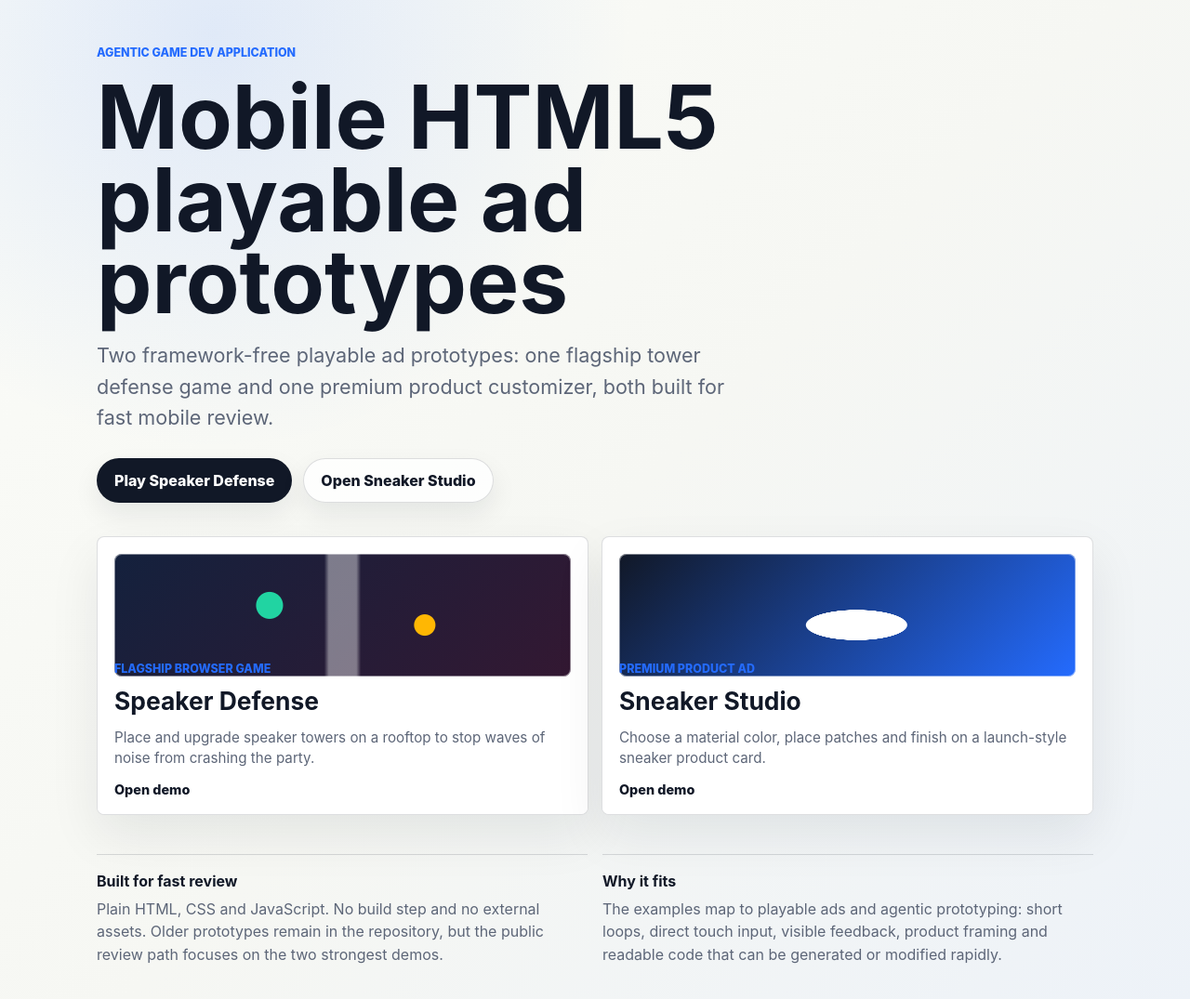
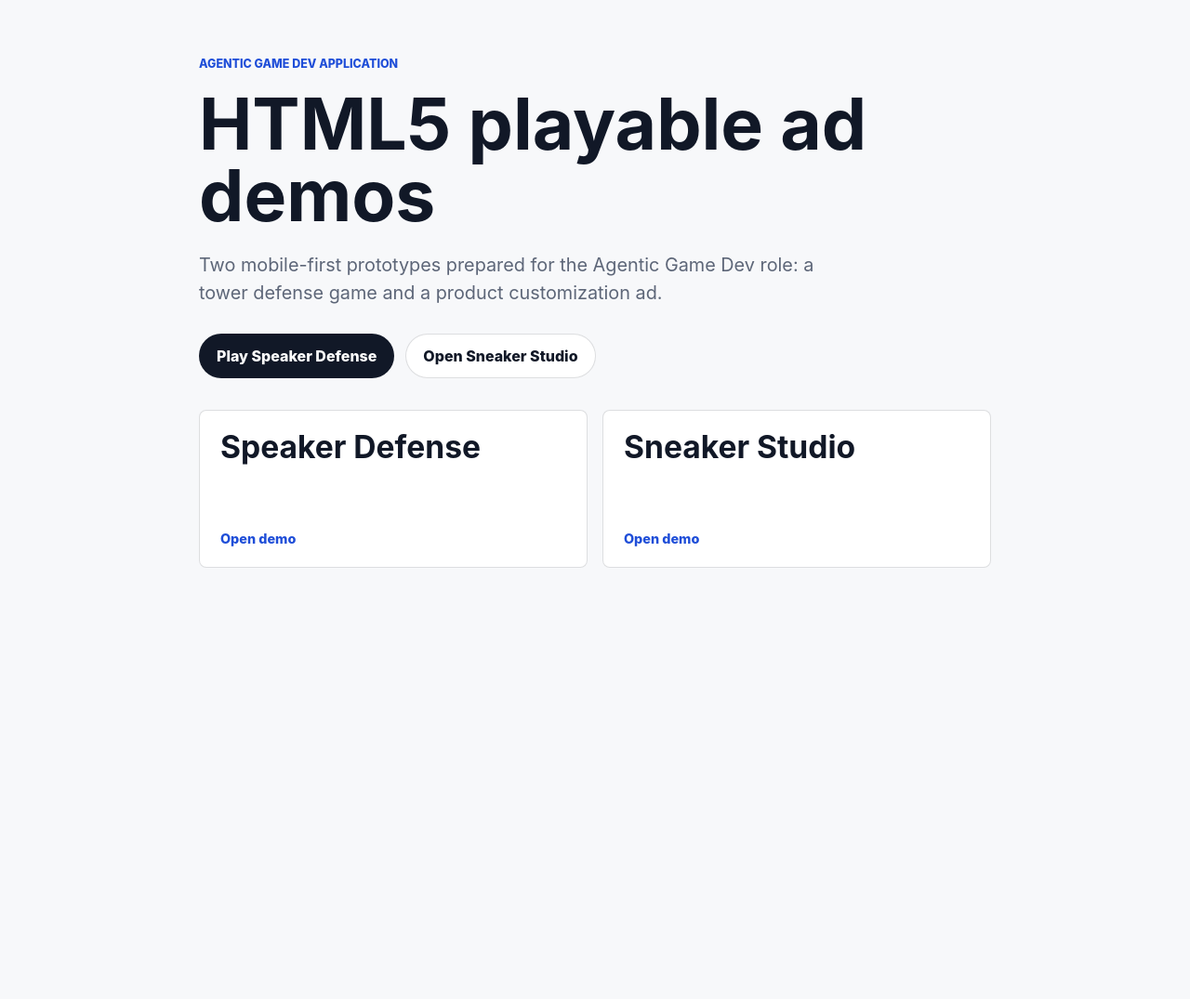
Before and after one commit to SebastianBoehler/html5-playable-ad-demos, a plain HTML site: page index.html in a window 1280 px wide. Shown: the part 29-1104 px from the top of the page at 93% size. After the commit the page ends 800 px from the top, so only its background shows below. Drawn offline with Linux system fonts and the light colour scheme.

Commit message:
docs: simplify landing page presentation

```diff
--- a/index.html
+++ b/index.html
@@ -15,10 +15,10 @@
     <main class="shell">
       <header class="hero">
         <p class="eyebrow">Agentic Game Dev application</p>
-        <h1>Mobile HTML5 playable ad prototypes</h1>
+        <h1>HTML5 playable ad demos</h1>
         <p class="lede">
-          Two framework-free playable ad prototypes: one flagship tower defense game and one premium
-          product customizer, both built for fast mobile review.
+          Two mobile-first prototypes prepared for the Agentic Game Dev role: a tower defense game
+          and a product customization ad.
         </p>
         <div class="hero-actions" aria-label="Primary demos">
           <a class="button primary" href="speaker-defense/">Play Speaker Defense</a>
@@ -27,37 +27,15 @@
       </header>
 
       <section class="demo-grid" aria-label="Playable ad demos">
-        <a class="demo-card speaker featured" href="speaker-defense/">
-          <span class="tag">Flagship browser game</span>
+        <a class="demo-card" href="speaker-defense/">
           <h2>Speaker Defense</h2>
-          <p>Place and upgrade speaker towers on a rooftop to stop waves of noise from crashing the party.</p>
           <span class="launch">Open demo</span>
         </a>
 
-        <a class="demo-card shoe featured" href="drag-customizer/">
-          <span class="tag">Premium product ad</span>
+        <a class="demo-card" href="drag-customizer/">
           <h2>Sneaker Studio</h2>
-          <p>Choose a material color, place patches and finish on a launch-style sneaker product card.</p>
           <span class="launch">Open demo</span>
         </a>
-
-      </section>
-
-      <section class="notes" aria-label="Implementation notes">
-        <div>
-          <h2>Built for fast review</h2>
-          <p>
-            Plain HTML, CSS and JavaScript. No build step and no external assets. Older prototypes
-            remain in the repository, but the public review path focuses on the two strongest demos.
-          </p>
-        </div>
-        <div>
-          <h2>Why it fits</h2>
-          <p>
-            The examples map to playable ads and agentic prototyping: short loops, direct touch input,
-            visible feedback, product framing and readable code that can be generated or modified rapidly.
-          </p>
-        </div>
       </section>
     </main>
   </body>
--- a/landing.css
+++ b/landing.css
@@ -2,12 +2,9 @@
   color-scheme: light;
   --ink: #111827;
   --muted: #5d6678;
-  --paper: #f6f7f3;
   --line: rgba(17, 24, 39, 0.14);
-  --blue: #246bfe;
-  --green: #1b9a71;
-  --coral: #e85d4f;
-  --gold: #d59b2d;
+  --accent: #1f4ed8;
+  --paper: #f7f8fa;
 }
 
 * {
@@ -22,9 +19,7 @@ body {
 body {
   margin: 0;
   color: var(--ink);
-  background:
-    radial-gradient(circle at 18% 6%, rgba(36, 107, 254, 0.12), transparent 28rem),
-    linear-gradient(135deg, #fbfcf8 0%, var(--paper) 52%, #edf2f8 100%);
+  background: var(--paper);
   font-family:
     Inter, ui-sans-serif, system-ui, -apple-system, BlinkMacSystemFont, "Segoe UI", sans-serif;
 }
@@ -35,23 +30,22 @@ a {
 }
 
 .shell {
-  width: min(1120px, 100%);
+  width: min(900px, 100%);
   margin: 0 auto;
-  padding: 24px;
+  padding: 32px 24px;
 }
 
 .hero {
-  min-height: 56svh;
+  min-height: 46svh;
   display: grid;
   align-content: center;
-  gap: 18px;
-  padding: 54px 0 36px;
+  gap: 20px;
+  padding: 58px 0 34px;
 }
 
-.eyebrow,
-.tag {
+.eyebrow {
   margin: 0;
-  color: var(--blue);
+  color: var(--accent);
   font-size: 0.78rem;
   font-weight: 800;
   letter-spacing: 0;
@@ -65,15 +59,15 @@ p {
 }
 
 h1 {
-  max-width: 820px;
-  font-size: clamp(2.55rem, 9vw, 5.9rem);
-  line-height: 0.94;
+  max-width: 760px;
+  font-size: clamp(2.35rem, 8vw, 4.8rem);
+  line-height: 1;
 }
 
 .lede {
   max-width: 680px;
   color: var(--muted);
-  font-size: clamp(1.04rem, 2.7vw, 1.35rem);
+  font-size: clamp(1rem, 2.4vw, 1.24rem);
   line-height: 1.55;
 }
 
@@ -92,9 +86,8 @@ h1 {
   border: 1px solid var(--line);
   border-radius: 999px;
   padding: 0 18px;
-  background: rgba(255, 255, 255, 0.78);
+  background: #fff;
   font-weight: 850;
-  box-shadow: 0 12px 28px rgba(17, 24, 39, 0.08);
 }
 
 .button.primary {
@@ -106,107 +99,32 @@ h1 {
 .demo-grid {
   display: grid;
   grid-template-columns: repeat(2, minmax(0, 1fr));
-  gap: 14px;
+  gap: 16px;
+  padding-bottom: 34px;
 }
 
 .demo-card {
-  min-height: 300px;
+  min-height: 170px;
   display: grid;
-  align-content: end;
-  gap: 14px;
+  align-content: space-between;
+  gap: 22px;
   overflow: hidden;
   position: relative;
   border: 1px solid var(--line);
   border-radius: 8px;
-  padding: 18px;
+  padding: 22px;
   background: white;
-  box-shadow: 0 22px 54px rgba(17, 24, 39, 0.08);
-}
-
-.demo-card::before {
-  content: "";
-  position: absolute;
-  inset: 0;
-  background: linear-gradient(180deg, transparent 0%, rgba(255, 255, 255, 0.92) 62%);
-  z-index: 0;
-}
-
-.demo-card::after {
-  content: "";
-  position: absolute;
-  inset: 18px 18px auto;
-  height: 132px;
-  border-radius: 8px;
-  background: var(--scene);
-  box-shadow: inset 0 0 0 1px rgba(255, 255, 255, 0.45);
-}
-
-.speaker {
-  --scene:
-    radial-gradient(circle at 34% 42%, #21d4a2 0 14px, transparent 15px),
-    radial-gradient(circle at 68% 58%, #ffb703 0 11px, transparent 12px),
-    linear-gradient(90deg, transparent 46%, rgba(255, 255, 255, 0.42) 47% 53%, transparent 54%),
-    linear-gradient(135deg, #14213d, #331832);
-}
-
-.shoe {
-  --scene:
-    radial-gradient(ellipse at 52% 58%, white 0 54px, transparent 55px),
-    linear-gradient(135deg, #111827, #246bfe);
-}
-
-.demo-card > * {
-  position: relative;
-  z-index: 1;
 }
 
 .demo-card h2 {
-  font-size: 1.35rem;
-  line-height: 1.05;
-}
-
-.featured h2 {
-  font-size: 1.65rem;
-}
-
-.demo-card p {
-  color: var(--muted);
-  font-size: 0.95rem;
-  line-height: 1.45;
+  font-size: clamp(1.45rem, 4vw, 2.1rem);
+  line-height: 1;
 }
 
 .launch {
-  color: var(--ink);
+  color: var(--accent);
   font-size: 0.9rem;
   font-weight: 850;
-}
-
-.notes {
-  display: grid;
-  grid-template-columns: repeat(2, minmax(0, 1fr));
-  gap: 16px;
-  padding: 42px 0 16px;
-}
-
-.notes div {
-  border-top: 1px solid var(--line);
-  padding-top: 18px;
-}
-
-.notes h2 {
-  margin-bottom: 8px;
-  font-size: 1rem;
-}
-
-.notes p {
-  color: var(--muted);
-  line-height: 1.55;
-}
-
-@media (max-width: 880px) {
-  .notes {
-    grid-template-columns: repeat(2, minmax(0, 1fr));
-  }
 }
 
 @media (max-width: 620px) {
@@ -216,7 +134,7 @@ h1 {
 
   .hero {
     min-height: auto;
-    padding: 46px 0 24px;
+    padding: 38px 0 24px;
   }
 
   .hero-actions {
@@ -227,12 +145,11 @@ h1 {
     width: 100%;
   }
 
-  .demo-grid,
-  .notes {
+  .demo-grid {
     grid-template-columns: 1fr;
   }
 
   .demo-card {
-    min-height: 260px;
+    min-height: 148px;
   }
 }
```
